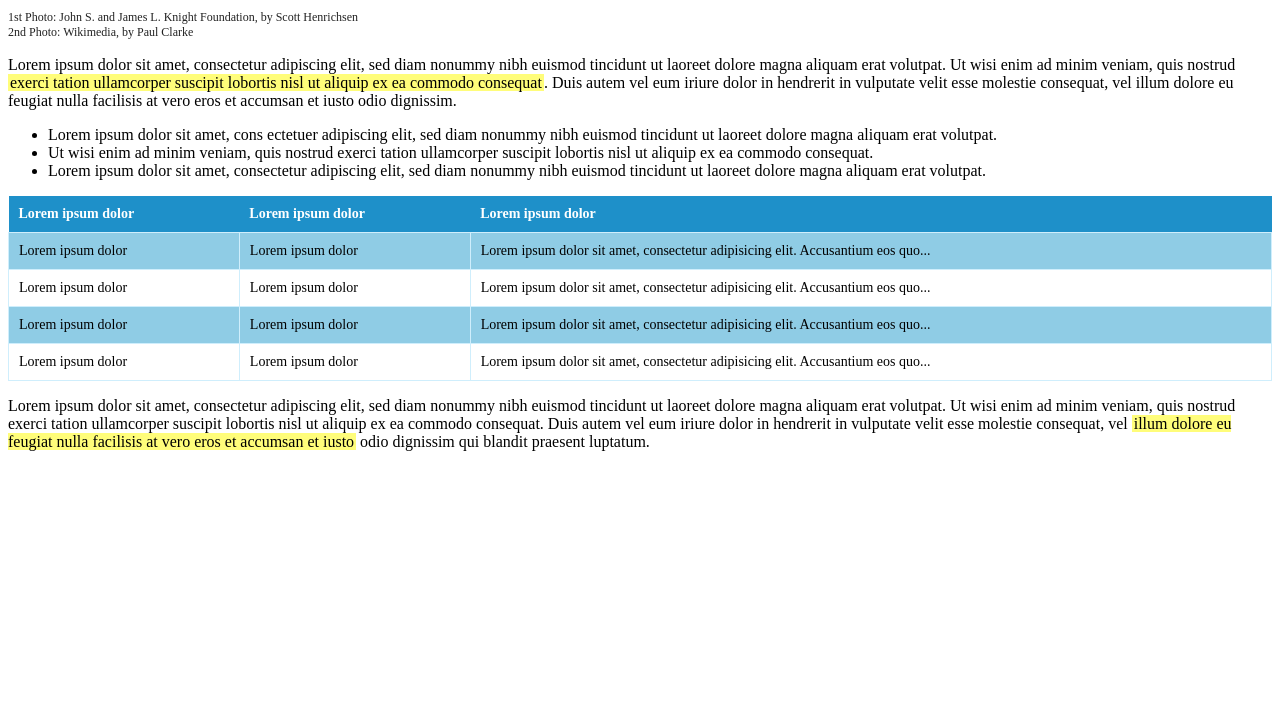
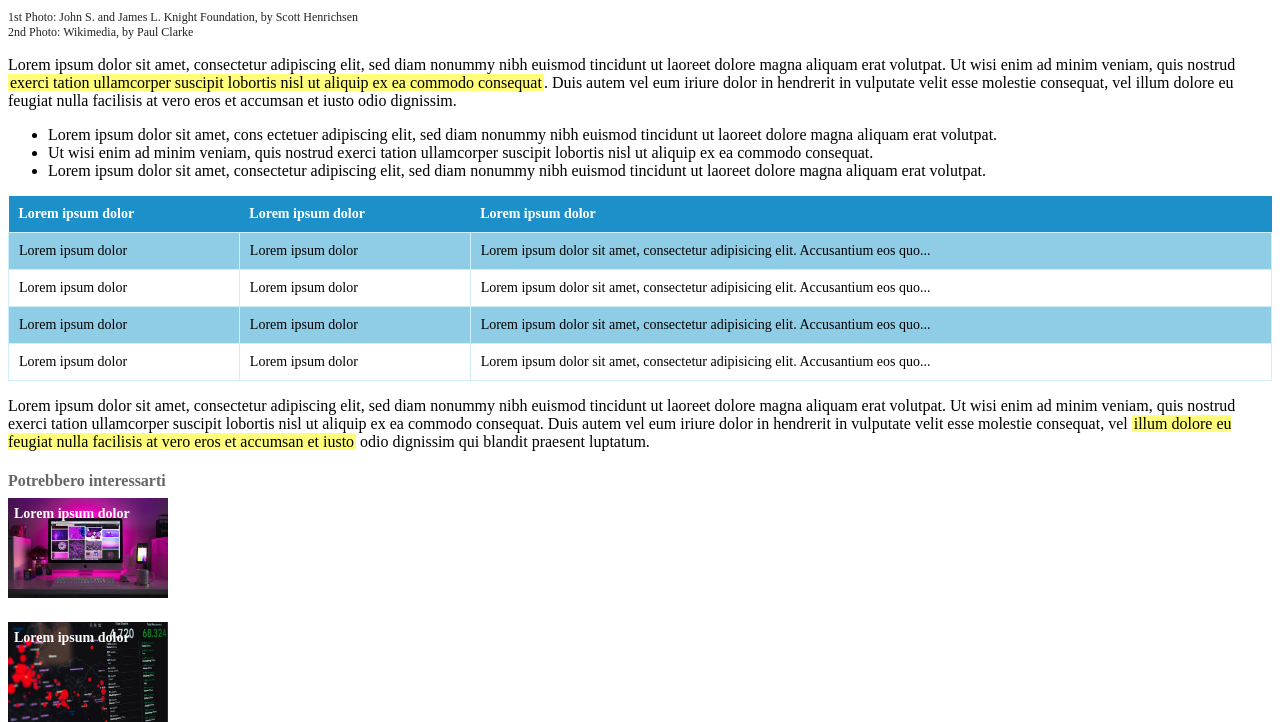
Before and after one commit to carminerizzi91-spec/html-css-booleaner, a plain HTML site: page index.html in a window 1280 px wide. Shown: the part 601-1323 px from the top of the page. Before the commit the page ends 1068 px from the top, so only its background shows below. Drawn offline with Linux system fonts and the light colour scheme.

Commit message:
add: sezione finale con immagini

```diff
--- a/css/styles.css
+++ b/css/styles.css
@@ -4,13 +4,14 @@
   background-image: url("../img/pattern.png");
   background-repeat: repeat-x;
   background-position: top;
-  background-size: 25%;
+  background-size: 23%;
   background-color: rgb(62, 126, 185);
 }
 
 .logo {
   position: absolute;
   padding-left: 25px;
+  padding-top: 25px;
   top: 10px;
   left: 20px;
   color: white;
@@ -28,6 +29,7 @@
   font-weight: bold;
   line-height: 1.1;
   font-family: "Averia Libre", system-ui;
+  padding-top: 25px;
 }
 /* fine banner */
 
@@ -76,3 +78,51 @@
 .info-table tbody tr:nth-child(even) td {
   background: #ffffff;
 }
+
+/* area "Potrebbero interessarti" */
+.related {
+  margin-top: 18px;
+}
+.related h4 {
+  font-size: 16px;
+  color: #666;
+  margin-bottom: 8px;
+}
+
+/* riquadro immagine + titolo*/
+.caption-box {
+  width: 160px;
+  margin-bottom: 14px;
+  border: none;
+  position: relative;
+}
+.caption-box img {
+  width: 160px;
+  height: 100px;
+  object-fit: cover;
+  display: block;
+  position: absolute;
+}
+.thumb-title {
+  color: #fff;
+  font-weight: 700;
+  padding: 8px 6px;
+  font-size: 14px;
+  position: absolute;
+
+}
+
+.caption-box2 {
+  width: 160px;
+  margin-bottom: 40px;
+  border: none;
+  position: relative;
+  padding-top: 100px;
+}
+.caption-box2 img {
+  width: 160px;
+  height: 100px;
+  object-fit: cover;
+  display: block;
+  position: absolute;
+}
--- a/index.html
+++ b/index.html
@@ -1,11 +1,13 @@
 <!DOCTYPE html>
 <html lang="en">
+
 <head>
     <meta charset="UTF-8">
     <meta name="viewport" content="width=device-width, initial-scale=1.0">
     <title>the Booleaner</title>
     <link rel="stylesheet" href="css/styles.css">
 </head>
+
 <body>
     <!-- Banner -->
     <header class="banner">
@@ -30,17 +32,23 @@
     </section>
     <section>
         <p>
-        Lorem ipsum dolor sit amet, consectetur adipiscing elit, sed diam nonummy nibh euismod tincidunt ut laoreet dolore magna aliquam erat volutpat.
+            Lorem ipsum dolor sit amet, consectetur adipiscing elit, sed diam nonummy nibh euismod tincidunt ut laoreet
+            dolore magna aliquam erat volutpat.
             Ut wisi enim ad minim veniam, quis nostrud
-        <span class="highlight">exerci tation ullamcorper suscipit lobortis nisl ut aliquip ex ea commodo consequat</span>.
-        Duis autem vel eum iriure dolor in hendrerit in vulputate velit esse molestie consequat, vel illum dolore eu feugiat nulla facilisis at vero eros et accumsan et iusto odio dignissim.
+            <span class="highlight">exerci tation ullamcorper suscipit lobortis nisl ut aliquip ex ea commodo
+                consequat</span>.
+            Duis autem vel eum iriure dolor in hendrerit in vulputate velit esse molestie consequat, vel illum dolore eu
+            feugiat nulla facilisis at vero eros et accumsan et iusto odio dignissim.
         </p>
 
         <!-- Lista non ordinata  -->
         <ul>
-            <li>Lorem ipsum dolor sit amet, cons ectetuer adipiscing elit, sed diam nonummy nibh euismod tincidunt ut laoreet dolore magna aliquam erat volutpat.</li>
-            <li>Ut wisi enim ad minim veniam, quis nostrud exerci tation ullamcorper suscipit lobortis nisl ut aliquip ex ea commodo consequat.</li>
-            <li>Lorem ipsum dolor sit amet, consectetur adipiscing elit, sed diam nonummy nibh euismod tincidunt ut laoreet dolore magna aliquam erat volutpat.</li>
+            <li>Lorem ipsum dolor sit amet, cons ectetuer adipiscing elit, sed diam nonummy nibh euismod tincidunt ut
+                laoreet dolore magna aliquam erat volutpat.</li>
+            <li>Ut wisi enim ad minim veniam, quis nostrud exerci tation ullamcorper suscipit lobortis nisl ut aliquip
+                ex ea commodo consequat.</li>
+            <li>Lorem ipsum dolor sit amet, consectetur adipiscing elit, sed diam nonummy nibh euismod tincidunt ut
+                laoreet dolore magna aliquam erat volutpat.</li>
         </ul>
 
         <!-- Tabella  -->
@@ -77,14 +85,33 @@
         </table>
 
         <p>
-        Lorem ipsum dolor sit amet, consectetur adipiscing elit, sed diam nonummy nibh euismod tincidunt ut laoreet dolore magna aliquam erat volutpat.
-        Ut wisi enim ad minim veniam, quis nostrud exerci tation ullamcorper suscipit lobortis nisl ut aliquip ex ea commodo consequat.
+            Lorem ipsum dolor sit amet, consectetur adipiscing elit, sed diam nonummy nibh euismod tincidunt ut laoreet
+            dolore magna aliquam erat volutpat.
+            Ut wisi enim ad minim veniam, quis nostrud exerci tation ullamcorper suscipit lobortis nisl ut aliquip ex ea
+            commodo consequat.
             Duis autem vel eum iriure dolor in hendrerit in vulputate velit esse molestie consequat, vel
             <span class="highlight">illum dolore eu feugiat nulla facilisis at vero eros et accumsan et iusto</span>
             odio dignissim qui blandit praesent luptatum.
         </p>
     </section>
-    <section></section>
+    <section class="related">
+        <h4>Potrebbero interessarti</h4>
+
+
+        <div class="caption-box">
+            <img src="img/monitor.jpg" alt="Related 1">
+            <div class="thumb-title">Lorem ipsum dolor</div>
+        </div>
+
+        <br>
+
+        <div class="caption-box2">
+            <img src="img/graph.jpg" alt="Related 2">
+            <div class="thumb-title">Lorem ipsum dolor</div>
+        </div>
+
+    </section>
 
 </body>
+
 </html>
```
Lines whose indentation alone changed are shown as unchanged.
